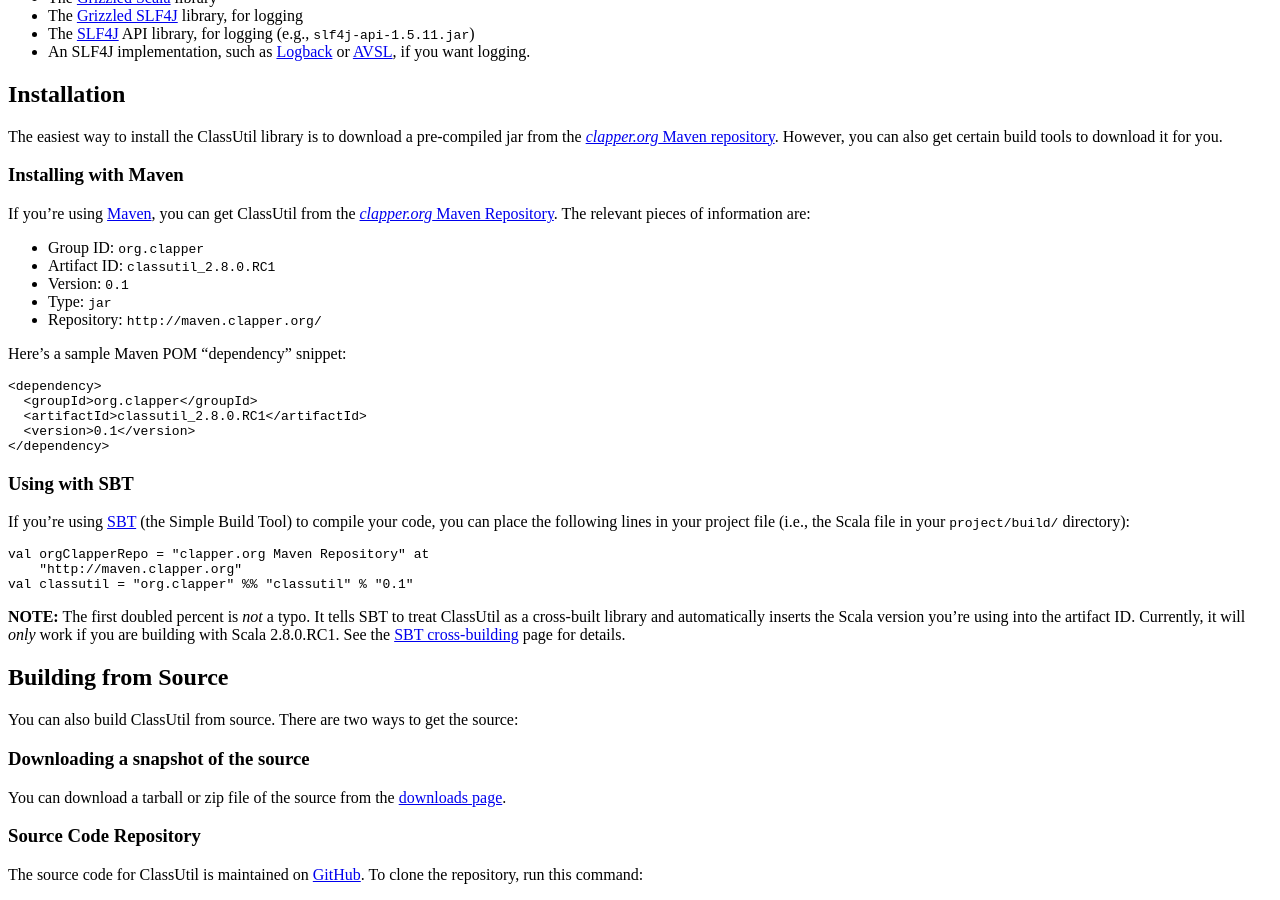
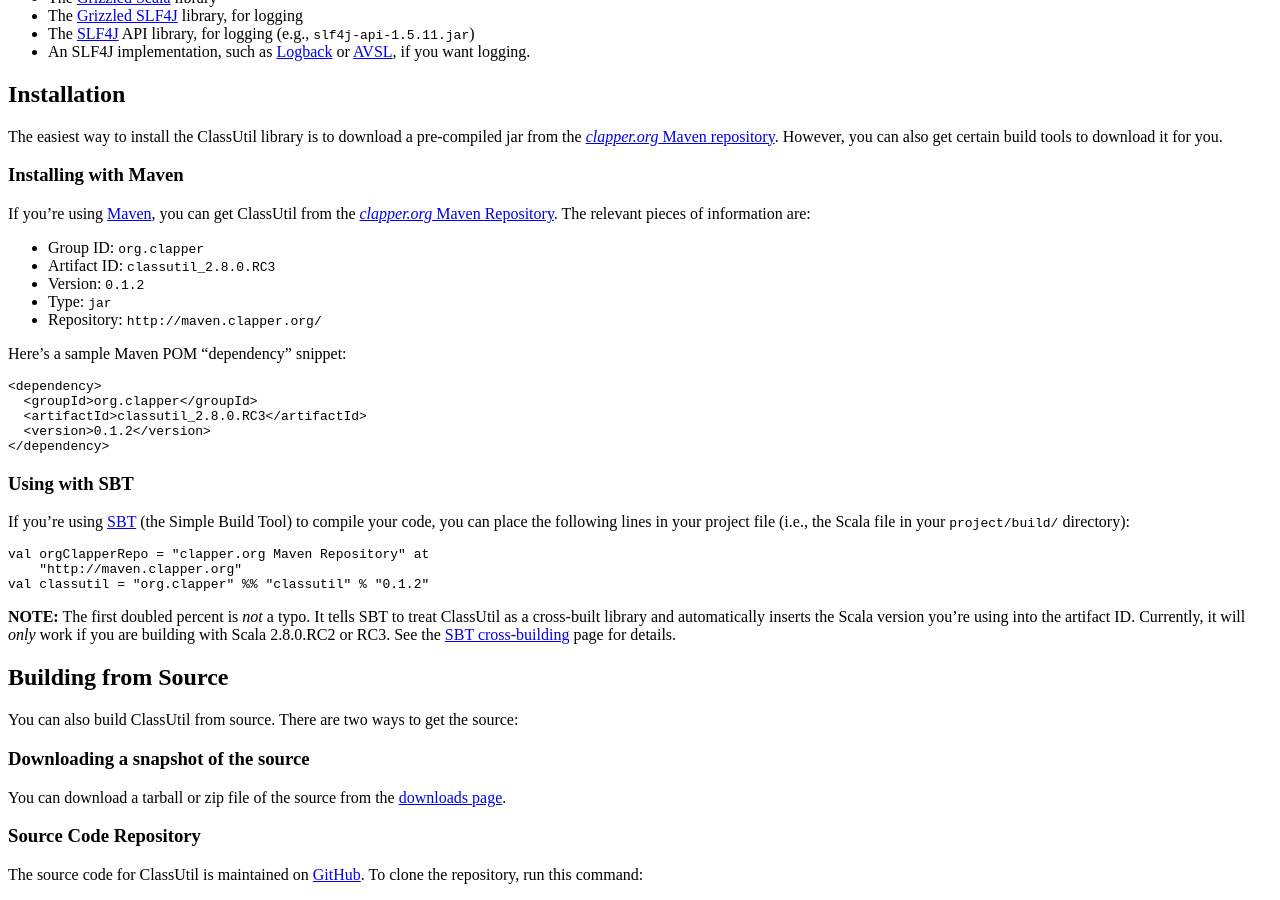
Before and after one commit to bmc/classutil, a Jekyll site: the page built from index.md, in a window 1280 px wide and 900 px high, scrolled down 638 px. Built offline with Jekyll 4.4.1, drawn with Linux system fonts in a browser that asks for light colours.

Commit message:
Updated version

```diff
--- a/index.md
+++ b/index.md
@@ -56,8 +56,8 @@
 [*clapper.org* Maven Repository][]. The relevant pieces of information are:
 
 * Group ID: `org.clapper`
-* Artifact ID: `classutil_2.8.0.RC1`
-* Version: `0.1`
+* Artifact ID: `classutil_2.8.0.RC3`
+* Version: `0.1.2`
 * Type: `jar`
 * Repository: `http://maven.clapper.org/`
 
@@ -65,8 +65,8 @@
 
     <dependency>
       <groupId>org.clapper</groupId>
-      <artifactId>classutil_2.8.0.RC1</artifactId>
-      <version>0.1</version>
+      <artifactId>classutil_2.8.0.RC3</artifactId>
+      <version>0.1.2</version>
     </dependency>
 
 ### Using with SBT
@@ -77,12 +77,12 @@
 
     val orgClapperRepo = "clapper.org Maven Repository" at
         "http://maven.clapper.org"
-    val classutil = "org.clapper" %% "classutil" % "0.1"
+    val classutil = "org.clapper" %% "classutil" % "0.1.2"
 
 **NOTE:** The first doubled percent is *not* a typo. It tells SBT to treat
 ClassUtil as a cross-built library and automatically inserts the Scala
 version you're using into the artifact ID. Currently, it will *only* work
-if you are building with Scala 2.8.0.RC1. See the [SBT cross-building][]
+if you are building with Scala 2.8.0.RC2 or RC3. See the [SBT cross-building][]
 page for details.
 
 ## Building from Source
```
